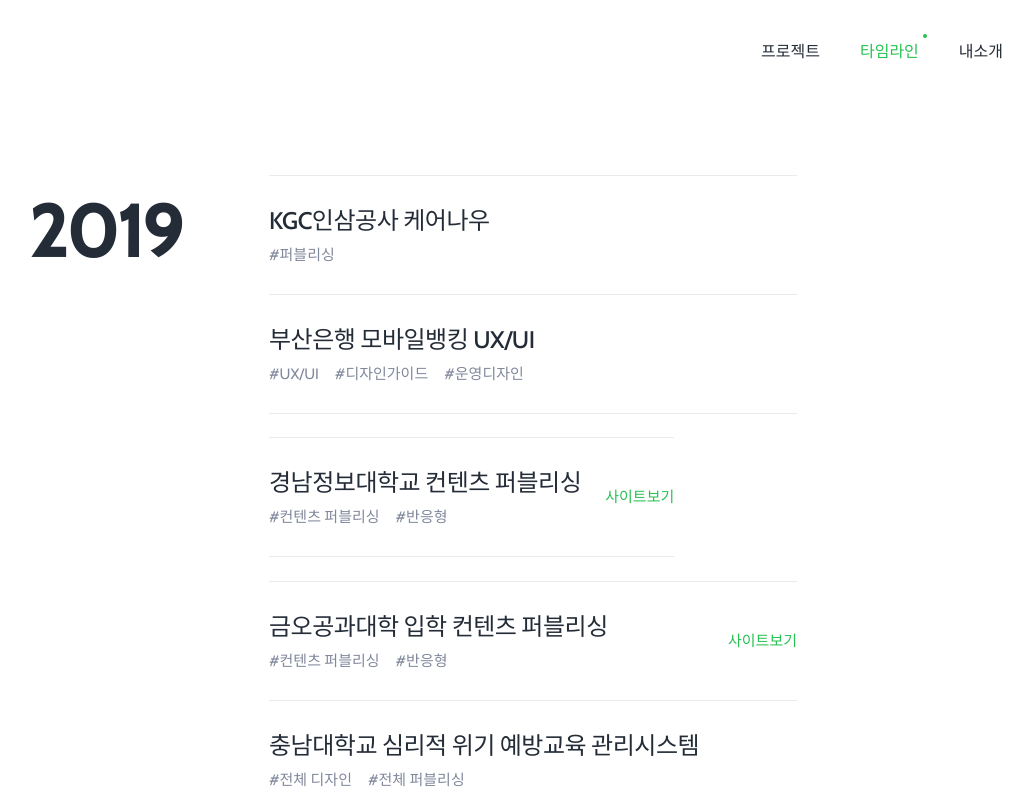
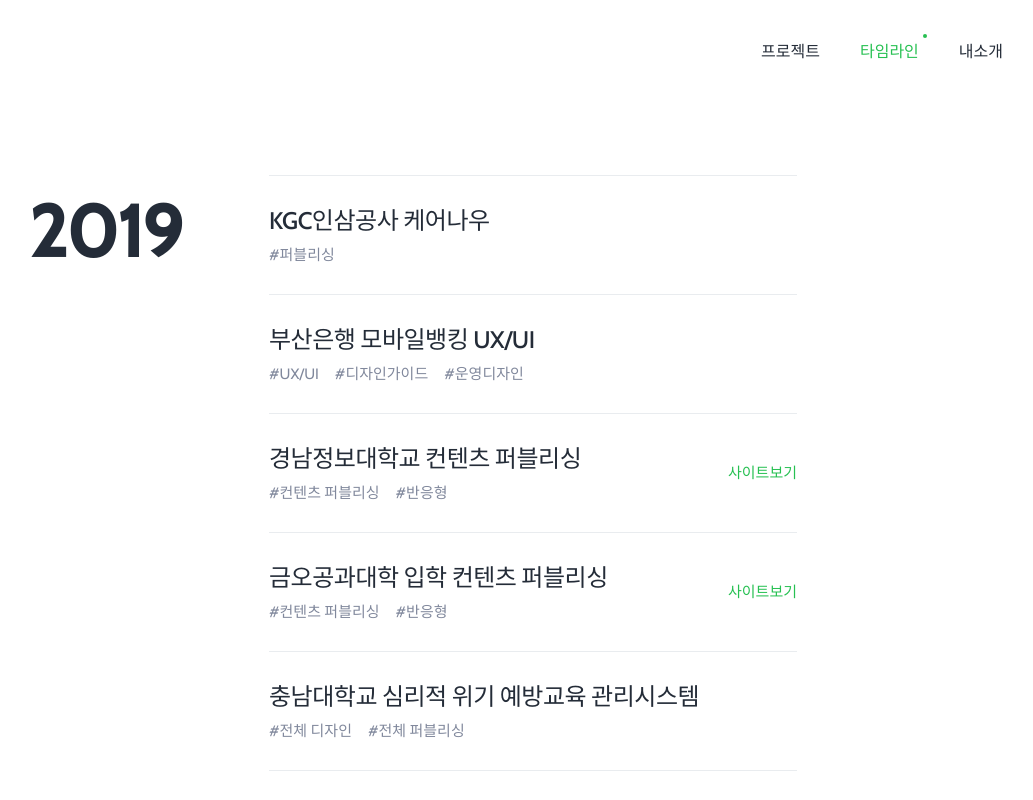
Before and after one commit to hanjiyeong/portfolio, a Vue app: page /timeline in a window 1280 px wide. Shown: the top 800 px of the page, without its empty margins (227-1260 px from the left). Built offline with nearby package versions, Linux system fonts and the light colour scheme; a web font is replaced by a local one.

Commit message:
add project

```diff
--- a/src/views/Timeline.vue
+++ b/src/views/Timeline.vue
@@ -30,7 +30,6 @@
             </div>
           </li>
           <li class="project-link">
-            <div class="project-item">
             <a href="http://www.kit.ac.kr/" target="_blank" title="새 창 열림" class="project-item">
               <div class="project-info">
                 <strong class="project-title">경남정보대학교 컨텐츠 퍼블리싱</strong>
@@ -41,7 +40,6 @@
               </div>
               <span class="project-view">사이트보기</span>
             </a>
-            </div>
           </li>
           <li class="project-link">
             <a href="http://iphak.kumoh.ac.kr" target="_blank" title="새 창 열림" class="project-item">
```
Also changed, not shown: 11 other files (tests, documents, lock files or other folders). Lines whose indentation alone changed are shown as unchanged.
